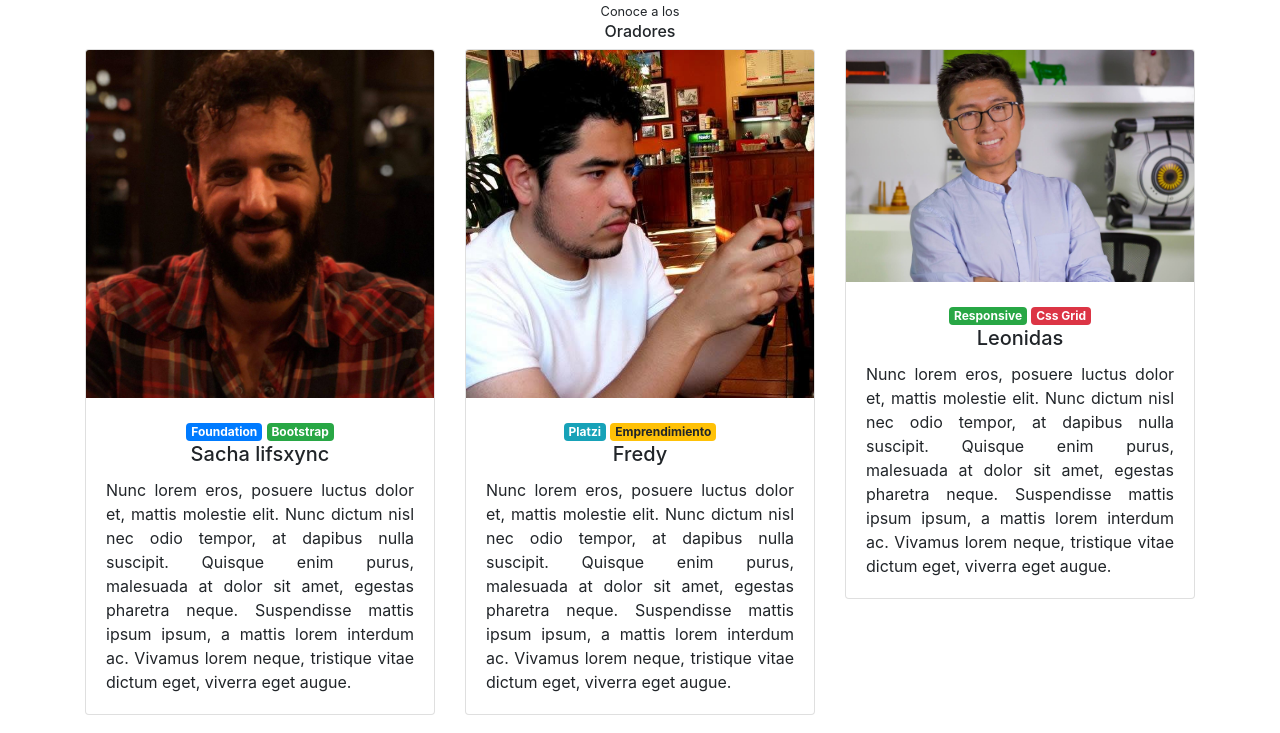
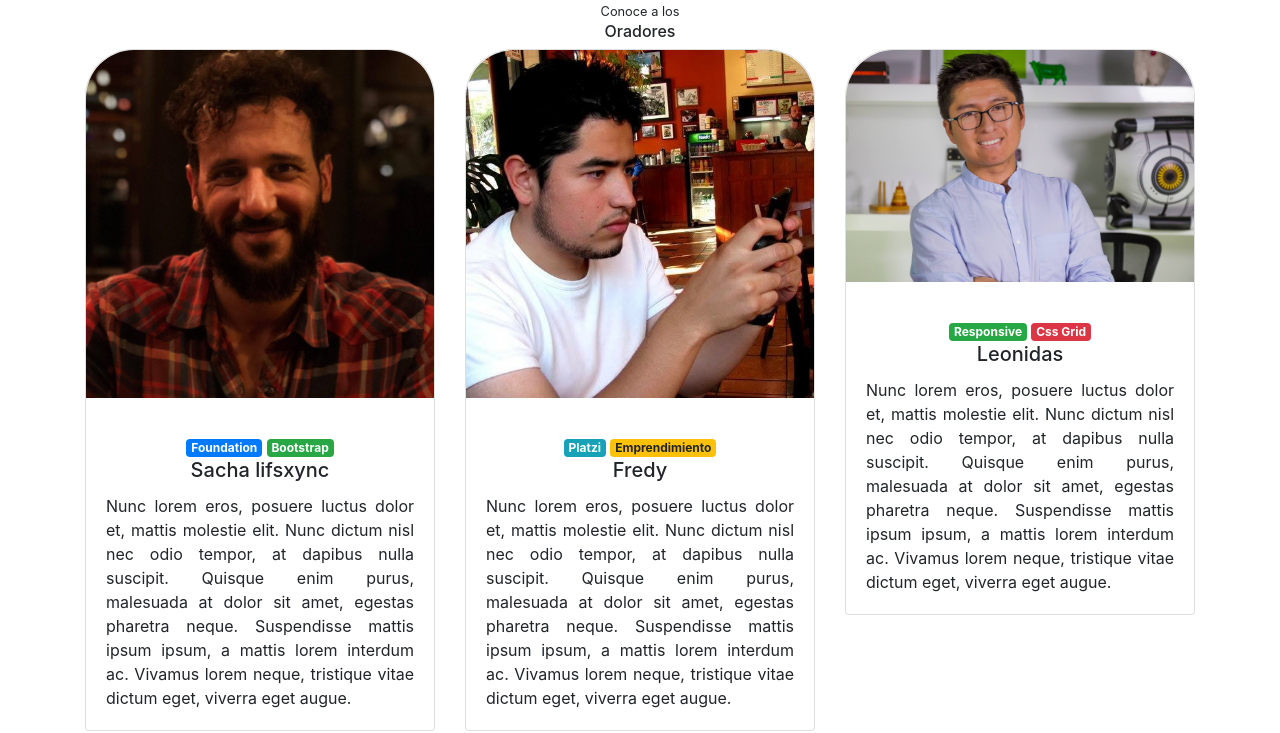
Before and after one commit to Stevenmariin4/Bootstrap, a plain HTML site: page index.html in a window 1280 px wide. Shown: the part 620-1353 px from the top of the page. Drawn offline with nearby package versions, Linux system fonts and the light colour scheme; files whose address does not match are found by name.

Commit message:
animation

```diff
--- a/index.css
+++ b/index.css
@@ -128,8 +128,19 @@ p {
 .btn {
     cursor: pointer;
 }
-.card-img-top{
-    max-width: 22em;
+.card figure img {
+    border-top-left-radius: 3em;
+    border-top-right-radius: 3em;
+}
+.card{
+    border-top-left-radius: 3em;
+    border-top-right-radius: 3em;
+}
+.card figure:hover img{
+    z-index: 1000;
+    -ms-transform: scale(1.1); /* IE 9 */
+    -webkit-transform: scale(1.1); /* Safari 3-8 */
+    transform: scale(1.1);
 }
 
 @keyframes pulse {
--- a/index.html
+++ b/index.html
@@ -96,7 +96,9 @@
             <div class="row">
                 <div class="col-12 col-md-6 col-lg-4 mb-4">
                     <div class="card">
-                        <img class="card-img-top" src="./assets/speakers/sacha.jpg" alt="foto sacha">
+                        <figure>
+                            <img class="card-img-top efecto" src="./assets/speakers/sacha.jpg" alt="foto sacha">
+                        </figure>
                         <div class="card-body">
                             <span class="badge badge-primary">Foundation</span>
                             <span class="badge badge-success">Bootstrap</span>
@@ -110,7 +112,10 @@
                 </div>
                 <div class="col-12 col-md-6 col-lg-4 mb-4">
                     <div class="card">
-                        <img class="card-img-top" src="./assets/speakers/freddy.jpeg" alt="foto sacha">
+                        <figure>
+                            <img class="card-img-top" src="./assets/speakers/freddy.jpeg" alt="foto sacha">
+
+                        </figure>
                         <div class="card-body">
                             <span class="badge badge-info">Platzi</span>
                             <span class="badge badge-warning">Emprendimiento</span>
@@ -124,7 +129,10 @@
                 </div>
                 <div class="col-12 col-md-6 col-lg-4 mb-4">
                     <div class="card">
-                        <img class="card-img-top" src="./assets/speakers/leonidas.jpeg" alt="foto sacha">
+                        <figure>
+                            <img class="card-img-top" src="./assets/speakers/leonidas.jpeg" alt="foto sacha">
+
+                        </figure>
                         <div class="card-body">
                             <span class="badge badge-success">Responsive</span>
                             <span class="badge badge-danger">Css Grid</span>
@@ -138,7 +146,10 @@
                 </div>
                 <div class="col-12 col-md-6 col-lg-4 mb-4">
                     <div class="card">
-                        <img class="card-img-top" src="./assets/speakers/cvander.jpeg" alt="foto sacha">
+                        <figure>
+                            <img class="card-img-top" src="./assets/speakers/cvander.jpeg" alt="foto sacha">
+
+                        </figure>
                         <div class="card-body">
                             <span class="badge badge-success">Pyton</span>
                             <span class="badge badge-danger">Net core</span>
```
